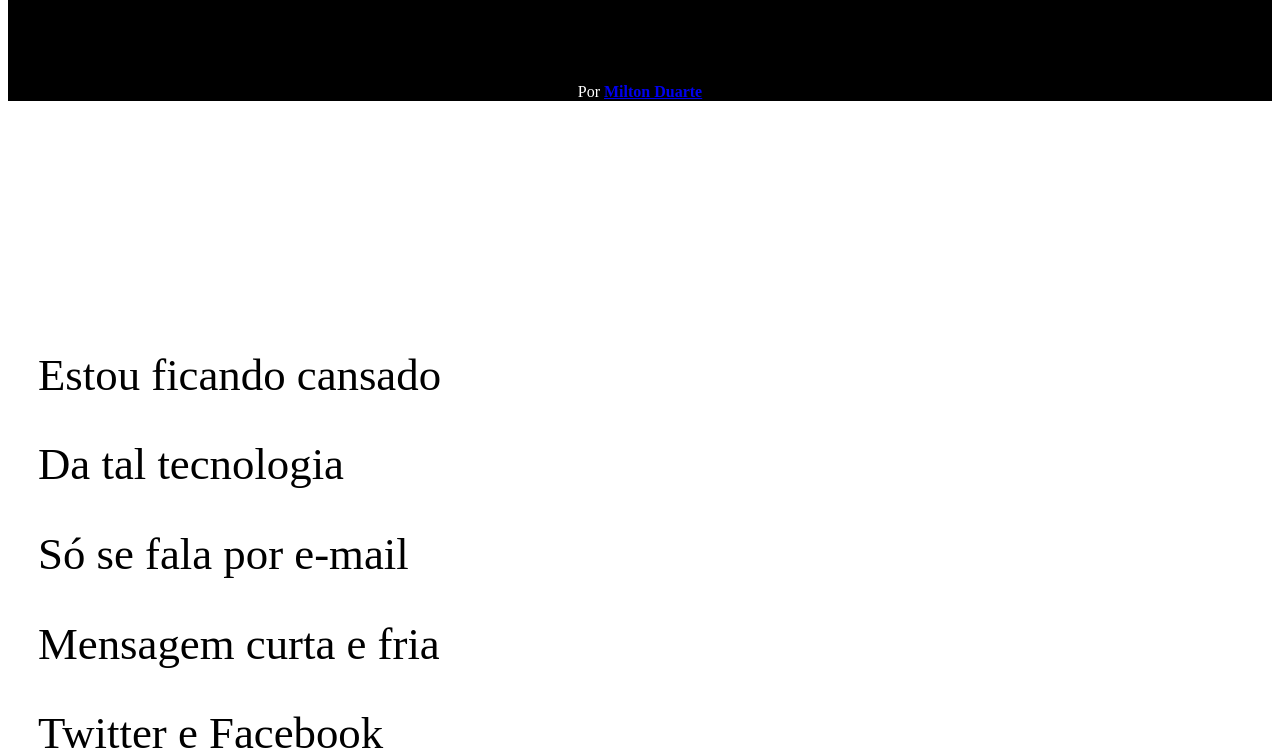
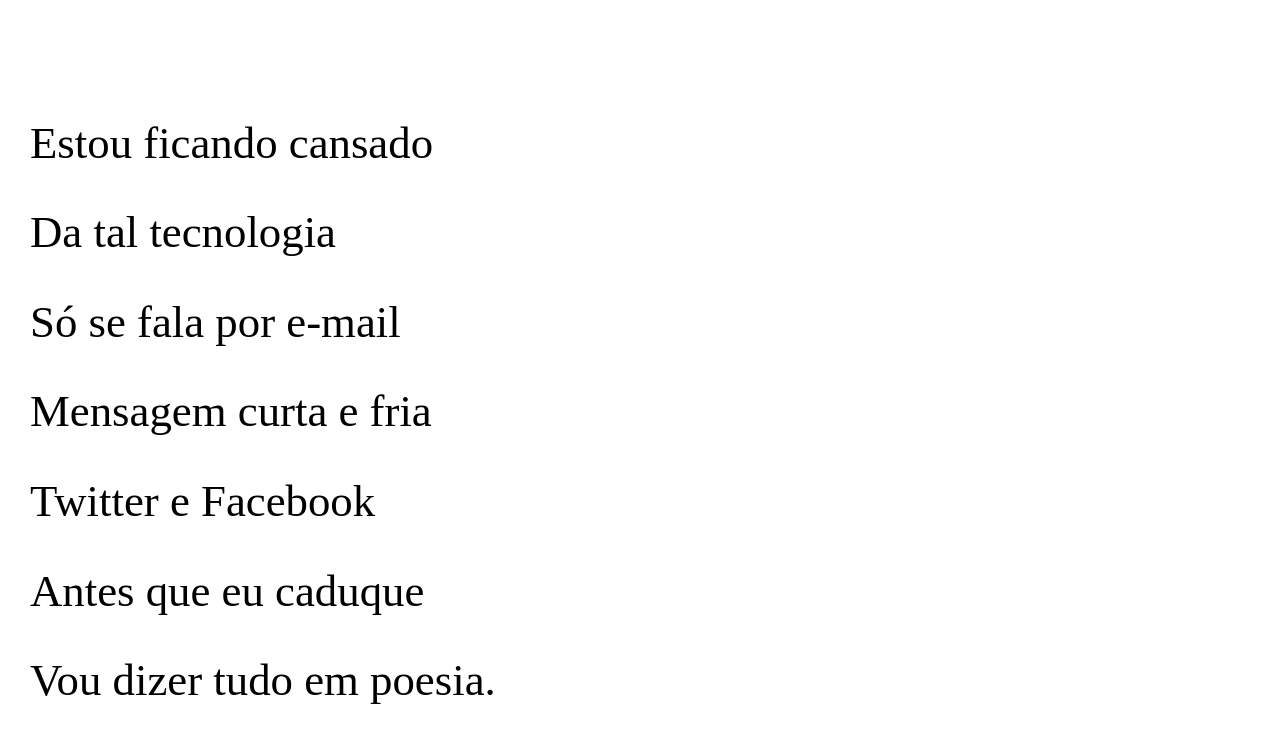
Before and after one commit to CrlosBarbosa/DesafioProjetoCordelCursoemVideo, a plain HTML site: page coding/index.html in a window 1280 px wide. Shown: the part 336-1086 px from the top of the page. Drawn offline with Linux system fonts and the light colour scheme.

Commit message:
Header ajustado sem espaços
Foi implementado a configuração global para o codigo todo retirando o padding e a margem padrão, inserindo um valor nulo quando não configurado deixando assim a visualização mais agradevel

```diff
--- a/coding/style.css
+++ b/coding/style.css
@@ -1,3 +1,11 @@
+/* responsavel por deixar o header mais completo, sem os espaços nele */
+* {
+    font-size: 1em;
+    margin: 0px;
+    padding: 0px;
+}
+
+
 header{
     background-color: black;
     color: white;
@@ -8,7 +16,6 @@ header >h1{
     padding: 50px;
     font-size: 10vw;
 }
-
 
 /* essa parte de section é responsavel pelo paralax */
 
```
Also changed, not shown: coding/index.html (+1 -0 lines).
